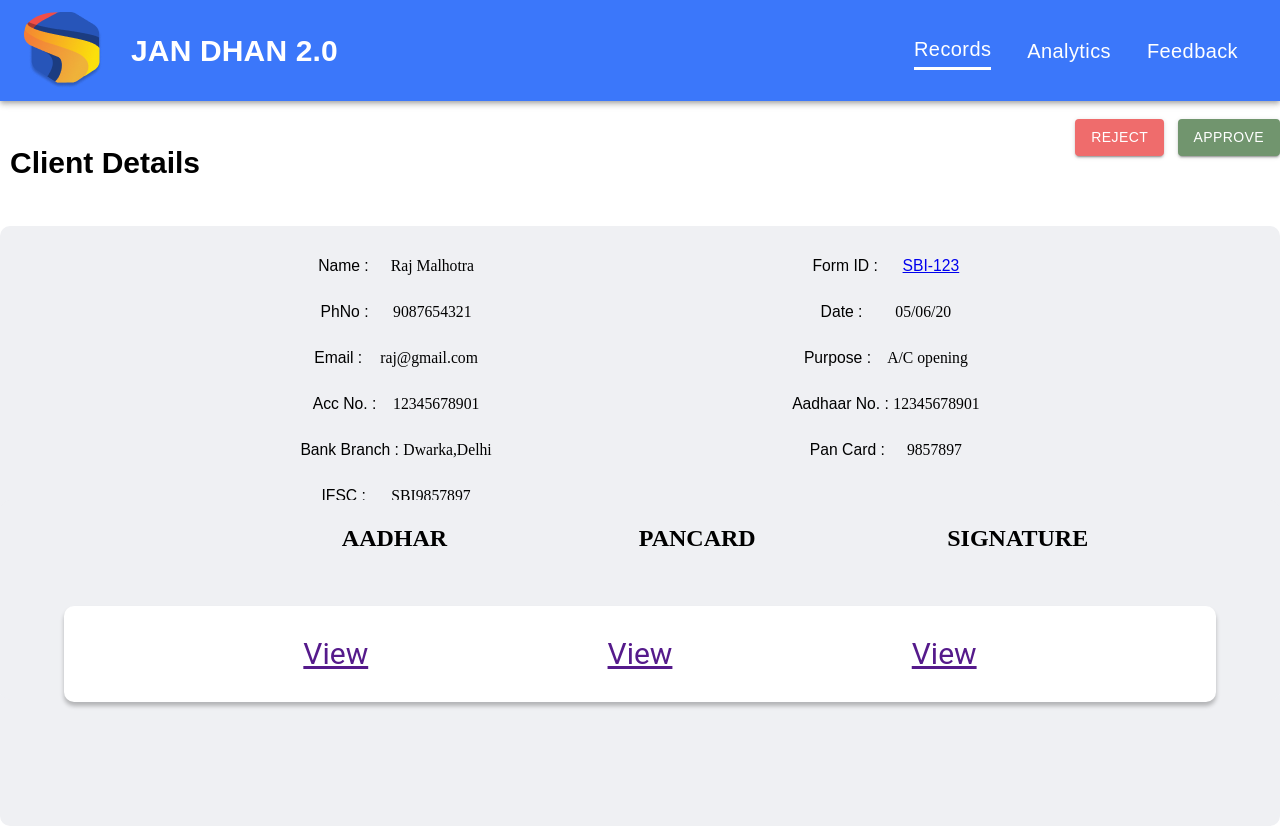
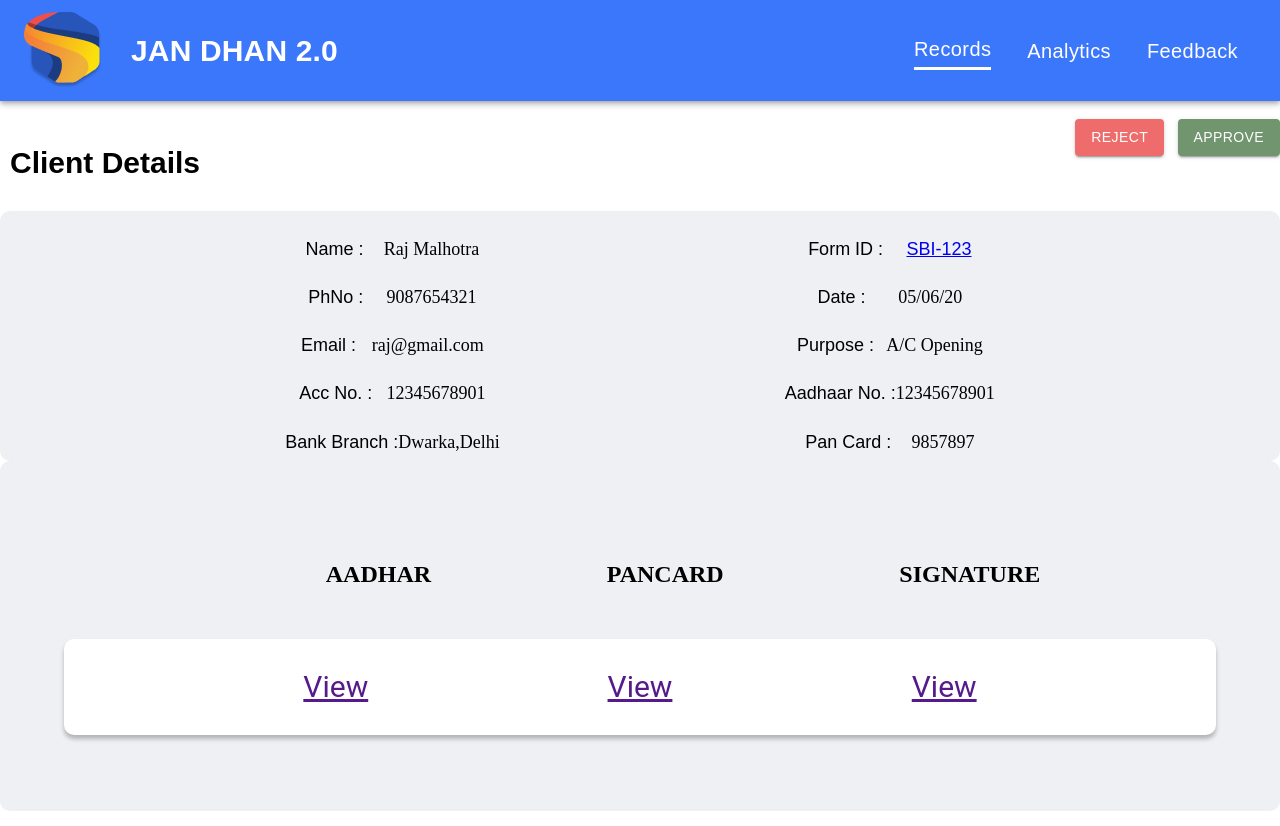
Before and after one commit to JanDhan2-0/WebApp, a React (Create React App) app: page /client in a window 1280 px wide. Built offline with nearby package versions, Linux system fonts and the light colour scheme.

Commit message:
Position styling changes

```diff
--- a/src/App.css
+++ b/src/App.css
@@ -29,7 +29,7 @@
 }
 
 .search-bar {
-  position: absolute;
+  position: relative;
 width: 30%;
 height: 60px;
 left: 32px;
@@ -41,10 +41,10 @@ border-radius: 10px 0px 0px 10px;
 }
 
 .search-button {
-  position: absolute;
+  position: relative;
 width: 60px;
 height: 60px;
-left: 32%;
+left: 30px;
 top: 15px;
 
 background: #3B77FA;
@@ -52,16 +52,17 @@ border-radius: 0px 10px 10px 0px;
 }
 
 .table {
-  position: absolute;
+  position: relative;
   width: 100%;
   height: 774px;
-  top: 226px;
+  top: 55px;
 
   background: #EFF0F3;
   border-radius: 10px;
 
   justify-content: space-evenly;
-        display: flex;
+  display: flex;
+  flex-direction: column;
 }
 
 .table-header-text {
@@ -74,7 +75,7 @@ font-weight: bold;
 font-size: 24px;
 line-height: 28px;
 /* identical to box height */
-justify-content: space-evenly;
+justify-content: space-around;
 display: flex;
 
 color: #000000;
@@ -83,10 +84,9 @@ color: #000000;
 .table-header {
   position: relative;
 height: 28.18px;
-/* top: 25.16px; */
-width: 85%;
+width: 95%;
 
-justify-content: space-around;
+justify-content: space-evenly;
 display: flex;
 }
 
--- a/src/assets/styles/style.css
+++ b/src/assets/styles/style.css
@@ -8,7 +8,6 @@
   width: 90%;
   height: 96.62px;
   left: 5%;
-  top: 200.42px;
 
   background: #FFFFFF;
   box-shadow: 0px 4px 4px rgba(0, 0, 0, 0.25);
@@ -63,8 +62,8 @@
       font-family: Quicksand;
       font-style: normal;
       font-weight: normal;
-      font-size: 15.7px;
-      line-height: 28px;
+      font-size: 18px;
+      line-height: 20px;
 
       color: #000000;
 
--- a/src/components/basic/Card.js
+++ b/src/components/basic/Card.js
@@ -19,7 +19,7 @@ export default function MyCard(props) {
         </div><br></br></div>);
     }
     else if(props.context==="client"){
-        return (<div className="card" style={{top:'450px'}}>
+        return (<div className="card">
             <MyPopup title="AADHAR" path={require('../../assets/images/aadhar.png')}/>
             <MyPopup title="PAN CARD" path={require('../../assets/images/aadhar.png')}/>
             <MyPopup title="SIGNATURE" path={require('../../assets/images/aadhar.png')}/>
--- a/src/components/basic/Details.js
+++ b/src/components/basic/Details.js
@@ -5,21 +5,21 @@ import { Link } from 'react-router-dom';
 
 export default function MyDetails(){
     return(
-        <div className="table" style={{height:'600px'}}>
-            <div>
-            <p className="small-form-content"><label>Name :&nbsp;</label>Raj Malhotra</p>
-            <p className="small-form-content"><label>PhNo :&nbsp;</label>9087654321</p>
-             <p className="small-form-content"><label>Email :&nbsp;</label>raj@gmail.com</p>
-             <p className="small-form-content"><label>Acc No. :&nbsp;</label>12345678901</p>
-            <p className="small-form-content"><label>Bank Branch :&nbsp;</label>Dwarka,Delhi</p>
-            <p className="small-form-content"><label>IFSC :&nbsp;</label>SBI9857897</p>
+        <div className="table" style={{ height:'250px',flexDirection:'row',justifyContent:'space-evenly'}}>
+            <div style={{float:'left'}}>
+            <p className="small-form-content"><label>Name : </label>Raj Malhotra</p>
+            <p className="small-form-content"><label>PhNo : </label>9087654321</p>
+             <p className="small-form-content"><label>Email : </label>raj@gmail.com</p>
+             <p className="small-form-content"><label>Acc No. : </label>12345678901</p>
+            <p className="small-form-content"><label>Bank Branch : </label>Dwarka,Delhi</p>
+            <p className="small-form-content"><label>IFSC : </label>SBI9857897</p>
             </div>
-            <div>
-            <p className="small-form-content"><label>Form ID :&nbsp;</label><Link to="/client">SBI-123</Link></p>
-            <p className="small-form-content"><label>Date :&nbsp;</label>05/06/20</p>
-             <p className="small-form-content"><label>Purpose :&nbsp;</label>A/C opening</p>
-             <p className="small-form-content"><label>Aadhaar No. :&nbsp;</label>12345678901</p>
-            <p className="small-form-content"><label>Pan Card :&nbsp;</label>9857897</p>
+            <div style={{float:'right'}}>
+            <p className="small-form-content"><label>Form ID : </label><Link to="/client">SBI-123</Link></p>
+            <p className="small-form-content"><label>Date : </label>05/06/20</p>
+             <p className="small-form-content"><label>Purpose : </label>A/C Opening</p>
+             <p className="small-form-content"><label>Aadhaar No. : </label>12345678901</p>
+            <p className="small-form-content"><label>Pan Card : </label>9857897</p>
             </div>
         </div>
     );
--- a/src/components/basic/Table.js
+++ b/src/components/basic/Table.js
@@ -6,8 +6,8 @@ import '../../App.css'
 export default function MyTable (props){
   useEffect(() => {
     if(props.context==='client'){
-    document.getElementById("tab").style.top='500px'
-    document.getElementById("tab").style.height='200px'
+    document.getElementById("tab").style.float='top'
+    document.getElementById("tab").style.height='350px'
     document.getElementById("viewtable").style.paddingLeft='150px'
     }
   });
@@ -19,12 +19,12 @@ export default function MyTable (props){
             return (<p className="table-header-text" key={index} id="viewtable">{value}</p>);
           })}
       </div>
-      </div>
-      <div style={{flexDirection:'column'}}>
+      <div>
       {props.cards.map((value, index) => {
             return (<MyCard status={props.status[index]} key={index} context={props.context} formid={value}/>);
           })}
         </div>
         </div>
+        </div>
     );
 }
--- a/src/pages/Client.js
+++ b/src/pages/Client.js
@@ -7,13 +7,13 @@ import MyDetails from '../components/basic/Details'
 
 export default function MyClient() {
   return (
-    <div style={{flexGrow:1}}>
+    <div>
       <MyAppBar active="records"/>
       <br></br>
       <MyInfoBar/>
       <div>
       <MyDetails/>
-        <MyTable elements={["AADHAR","PANCARD", "SIGNATURE"]} context="client" status={["null"]} cards={["null"]} />
+        <MyTable elements={["AADHAR","PANCARD", "SIGNATURE"]} context="client" status={["1"]} cards={["1"]} />
       </div>
     </div>
   );
```
